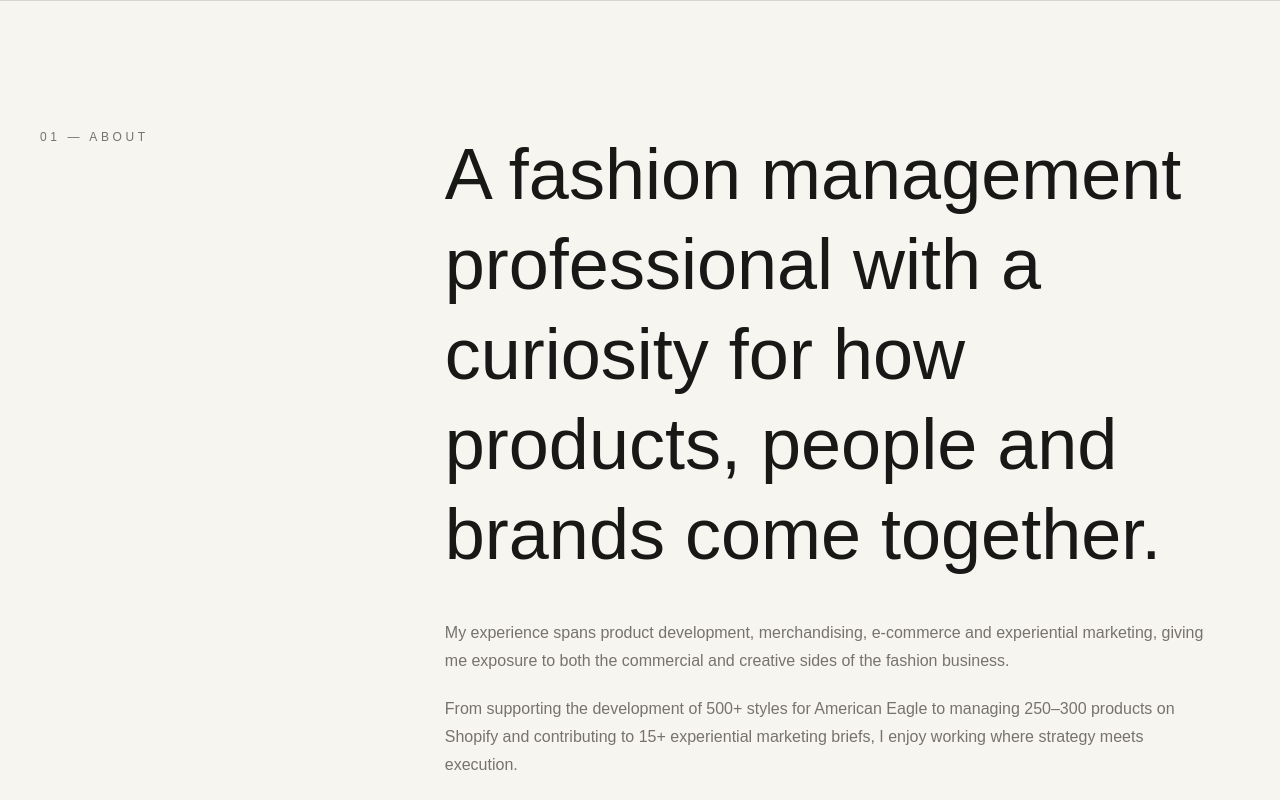
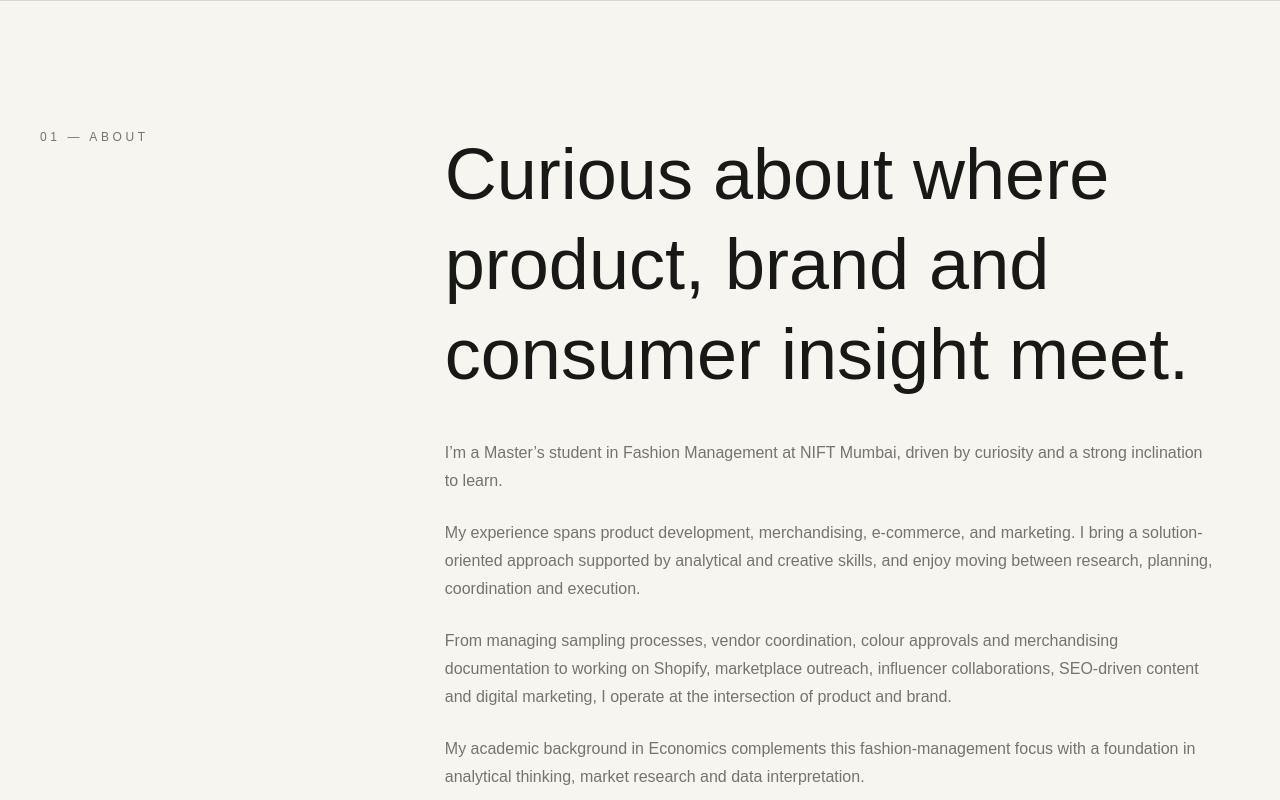
Before and after one commit to FairyChan/Portfolio, a Next.js app: page / in a window 1280 px wide. Shown: the part 800-1600 px from the top of the page. Built offline with nearby package versions, Linux system fonts and the light colour scheme.

Commit message:
Expand about section from resume

```diff
--- a/components/About.tsx
+++ b/components/About.tsx
@@ -3,35 +3,26 @@ export default function About() {
     <section id="about" className="border-t border-[#d9d5cd] px-6 py-24 md:px-10 md:py-32">
       <div className="mx-auto grid max-w-[1400px] gap-16 md:grid-cols-[0.3fr_0.7fr]">
         <div>
-          <p className="text-xs uppercase tracking-[0.3em] text-[#77736c]">
-            01 — About
-          </p>
+          <p className="text-xs uppercase tracking-[0.3em] text-[#77736c]">01 — About</p>
         </div>
 
         <div>
           <h2 className="font-editorial text-5xl leading-tight md:text-7xl">
-            A fashion management professional with a curiosity for how
-            products, people and brands come together.
+            Curious about where product, brand and consumer insight meet.
           </h2>
 
-          <div className="mt-10 max-w-3xl space-y-5 text-sm leading-7 text-[#77736c] md:text-base">
+          <div className="mt-10 max-w-3xl space-y-6 text-sm leading-7 text-[#77736c] md:text-base">
             <p>
-              My experience spans product development, merchandising,
-              e-commerce and experiential marketing, giving me exposure to
-              both the commercial and creative sides of the fashion business.
+              I’m a Master’s student in Fashion Management at NIFT Mumbai, driven by curiosity and a strong inclination to learn.
             </p>
-
             <p>
-              From supporting the development of 500+ styles for American
-              Eagle to managing 250–300 products on Shopify and contributing
-              to 15+ experiential marketing briefs, I enjoy working where
-              strategy meets execution.
+              My experience spans product development, merchandising, e-commerce, and marketing. I bring a solution-oriented approach supported by analytical and creative skills, and enjoy moving between research, planning, coordination and execution.
             </p>
-
             <p>
-              I am particularly interested in fashion brands, retail,
-              merchandising, e-commerce and brand experiences that combine
-              thoughtful strategy with strong visual storytelling.
+              From managing sampling processes, vendor coordination, colour approvals and merchandising documentation to working on Shopify, marketplace outreach, influencer collaborations, SEO-driven content and digital marketing, I operate at the intersection of product and brand.
+            </p>
+            <p>
+              My academic background in Economics complements this fashion-management focus with a foundation in analytical thinking, market research and data interpretation.
             </p>
           </div>
         </div>
```
